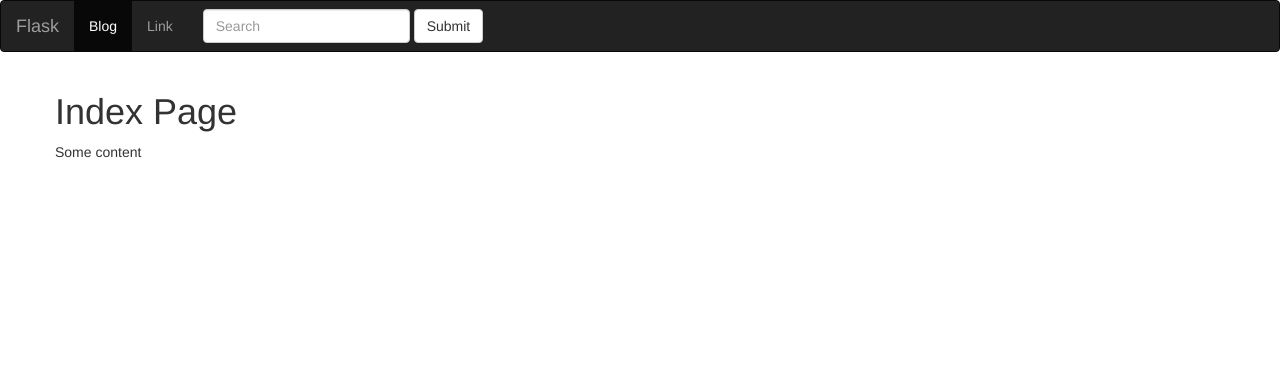
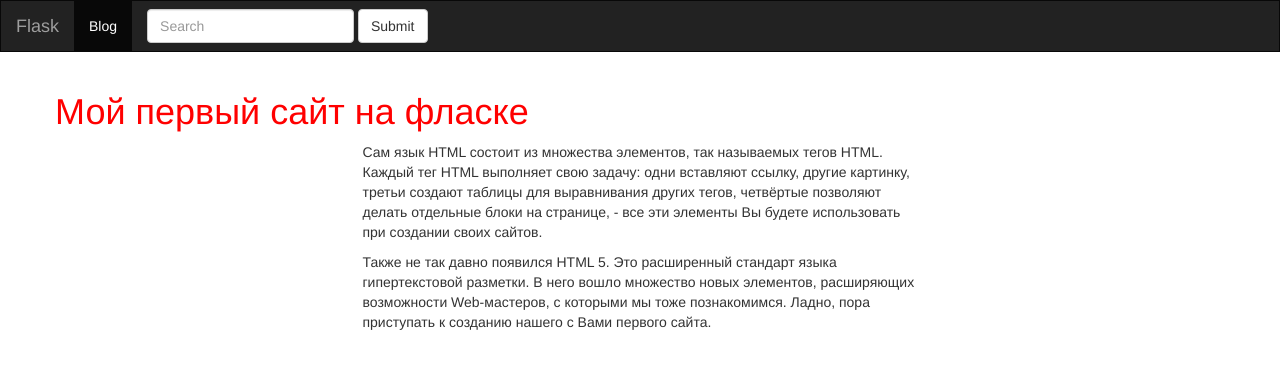
Before and after one commit to disalalala01/Flask, a Flask app: page / in a window 1280 px wide. Shown: the top 369 px of the page. Run offline with Flask 2, Linux system fonts and the light colour scheme; the visitor is signed in with stand-in values (Sample User, id 1); data comes from the database, SQL or seed files in the repository; data that the repository does not hold is empty; parts of the project's set-up code (start-up, migrations or seed data) failed here and were passed over; some libraries are stand-ins or nearby versions.

Commit message:
[ADD] добавили 404 страницу, исправили главный шаблон

```diff
--- a/posts/blueprint.py
+++ b/posts/blueprint.py
@@ -40,7 +40,7 @@ def create_post():
 @posts.route('/<slug>/edit/', methods=['POST', 'GET'])
 @login_required
 def edit_post(slug):
-    post = Post.query.filter(Post.slug==slug).first()
+    post = Post.query.filter(Post.slug==slug).first_or_404()
 
     if request.method == 'POST':
         form = PostForm(formdata=request.form, obj=post)
@@ -74,12 +74,12 @@ def index():
 
 @posts.route('/<slug>')
 def post_detail(slug):
-    post = Post.query.filter(Post.slug==slug).first()
+    post = Post.query.filter(Post.slug==slug).first_or_404()
     tags = post.tags
     return render_template('posts/post_detail.html', post=post, tags=tags)
 
 @posts.route('/tag/<slug>')
 def tag_detail(slug):
-    tag = Tag.query.filter(Tag.slug==slug).first()
+    tag = Tag.query.filter(Tag.slug==slug).first_or_404()
     posts = tag.posts.all()
     return render_template('posts/tag_detail.html', tag=tag, posts=posts)
--- /dev/null
+++ b/static/css/style.css
@@ -0,0 +1,7 @@
+.navbar {
+  border-radius: 0;
+
+}
+h1 {
+  color: red;
+}
--- a/templates/base.html
+++ b/templates/base.html
@@ -2,15 +2,19 @@
 <html lang="en" dir="ltr">
 <head>
   <meta charset="utf-8">
+
+
+  <!-- Latest compiled and minified CSS -->
+  <link rel="stylesheet" href="https://stackpath.bootstrapcdn.com/bootstrap/3.4.1/css/bootstrap.min.css"
+  integrity="sha384-HSMxcRTRxnN+Bdg0JdbxYKrThecOKuH5zCYotlSAcp1+c8xmyTe9GYg1l9a69psu" crossorigin="anonymous">
+  <link rel="stylesheet" href="{{ url_for('static', filename='/css/style.css') }}">
   <title>
       {% block title %}
 
       {% endblock %} | Flask app
 
   </title>
-  <!-- Latest compiled and minified CSS -->
-  <link rel="stylesheet" href="https://stackpath.bootstrapcdn.com/bootstrap/3.4.1/css/bootstrap.min.css"
-  integrity="sha384-HSMxcRTRxnN+Bdg0JdbxYKrThecOKuH5zCYotlSAcp1+c8xmyTe9GYg1l9a69psu" crossorigin="anonymous">
+
 </head>
 <body>
   <nav class="navbar navbar-inverse">
@@ -30,7 +34,6 @@
       <div class="collapse navbar-collapse" id="bs-example-navbar-collapse-1">
         <ul class="nav navbar-nav">
           <li class="active"><a href="{{ url_for('posts.index')}}"> Blog <span class="sr-only">(current)</span></a></li>
-          <li><a href="#">Link</a></li>
 
         </ul>
 
--- a/templates/index.html
+++ b/templates/index.html
@@ -9,9 +9,21 @@
 
 
 {% block content_title %}
-    Index Page
+    Мой первый сайт на фласке
+
+
+
+
 {% endblock %}
 
 {% block content %}
-    Some content
+<div class="col-md-offset-3 col-md-6">
+    <p>
+        Сам язык HTML состоит из множества элементов, так называемых тегов HTML. Каждый тег HTML выполняет свою задачу: одни вставляют ссылку, другие картинку, третьи создают таблицы для выравнивания других тегов, четвёртые позволяют делать отдельные блоки на странице, - все эти элементы Вы будете использовать при создании своих сайтов.</p>
+
+
+    <p>Также не так давно появился HTML 5. Это расширенный стандарт языка гипертекстовой разметки. В него вошло множество новых элементов, расширяющих возможности Web-мастеров, с которыми мы тоже познакомимся.
+      Ладно, пора приступать к созданию нашего с Вами первого сайта.</p>
+
+</div>
 {% endblock %}
--- a/view.py
+++ b/view.py
@@ -1,5 +1,7 @@
 from app import app
 from flask import render_template #это чтобы мы могли иметь доступ на шаблоны
+
+
 
 #шаблоны нужны для того чтобы было человеку видно
 # @app.route('/')#начальная страница будет возвращять хелло уорл а слэш это просто путь начальный
@@ -10,3 +12,7 @@ def index():
     # name = 'Alish'
     return render_template('index.html')#мы вызвали рендер темплейт чтобы он смог индекс воспроизвести а вот откуда он найдет индекс мы указали снизу
                                          #n=name это мы присваеваем переменную с этого файла на шаблон с шаблона на сайт сам переменная пишется рядом с надписью с {{ n }} такими скобками
+
+@app.errorhandler(404)
+def page_not_found(e):
+    return render_template('404.html'), 404
```
Also changed, not shown: templates/404.html (added, +16 -0 lines).
